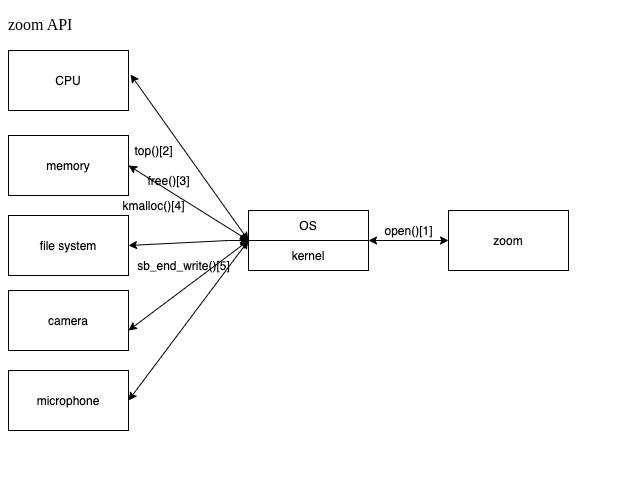
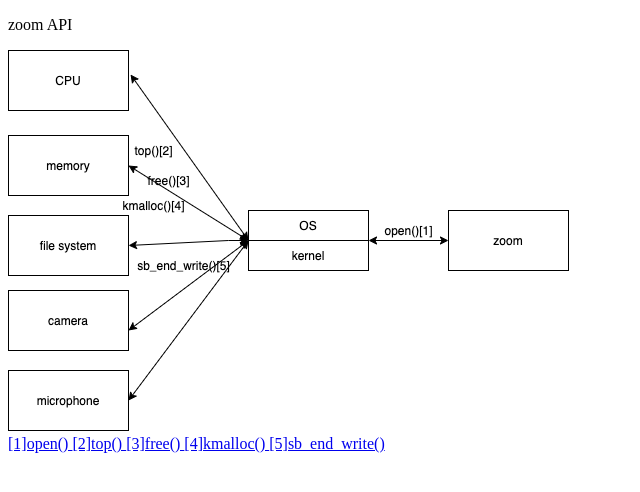
Before and after one commit to Hika-ri0312/os1_3.github.io, a plain HTML site: page index.html in a window 1280 px wide. Shown: the whole page, without its empty margins (0-640 px from the left). Drawn offline with Linux system fonts and the light colour scheme.

Commit message:
Update index.html

```diff
--- a/index.html
+++ b/index.html
@@ -11,10 +11,10 @@
         <img class="api" src="./1_3.drawio.png" alt="API">
   </header>
 
-  <a href = "https://man7.org/linux/man-pages/man2/open.2.html%22%3E[1]open()    </a>
-  <a href = "https://man7.org/linux/man-pages/man1/top.1.html%22%3E[2]top()    </a>
-  <a href = "https://man7.org/linux/man-pages/man1/free.1.html%22%3E[3]free()    </a>
-  <a href = "https://www.kernel.org/doc/htmldocs/kernel-api/API-kmalloc.html%22%3E[4]kmalloc()    </a>
-  <a href = "https://www.kernel.org/doc/htmldocs/filesystems/API-sb-end-write.html%22%3E[5]sb_end_write()    </a>
+  <a href = "https://man7.org/linux/man-pages/man2/open.2.html">[1]open()    </a>
+  <a href = "https://man7.org/linux/man-pages/man1/top.1.html">[2]top()    </a>
+  <a href = "https://man7.org/linux/man-pages/man1/free.1.html">[3]free()    </a>
+  <a href = "https://www.kernel.org/doc/htmldocs/kernel-api/API-kmalloc.html">[4]kmalloc()    </a>
+  <a href = "https://www.kernel.org/doc/htmldocs/filesystems/API-sb-end-write.html">[5]sb_end_write()    </a>
 </body>
 </html>
```
